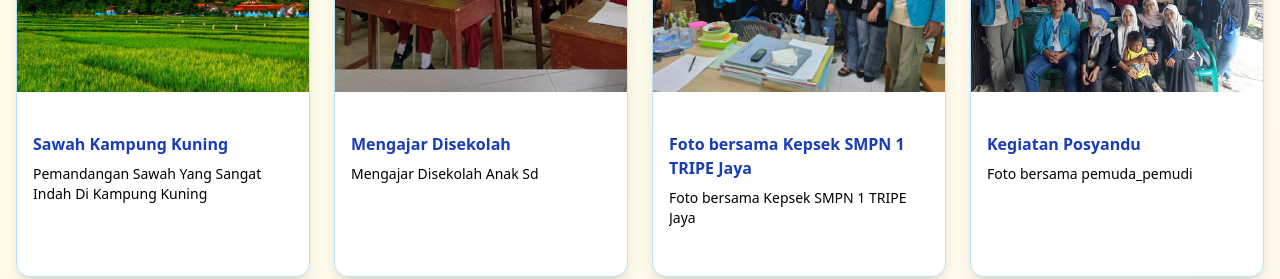
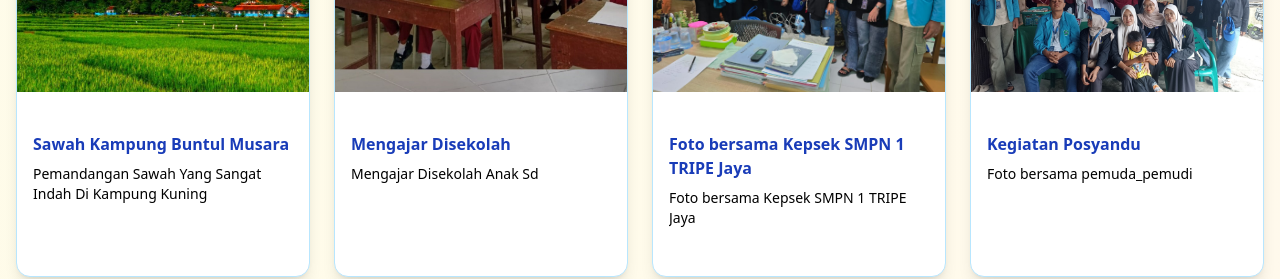
Before and after one commit to KevinMarpaung/webdesa-Buntul-Musara, a Next.js app: page /galeri in a window 1280 px wide. Shown: the part 1080-1359 px from the top of the page. Built offline with nearby package versions, Linux system fonts and the light colour scheme.

Commit message:
add foto

```diff
--- a/app/galeri/page.tsx
+++ b/app/galeri/page.tsx
@@ -54,7 +54,7 @@ export default function GaleriPage() {
     },
     {
       id: 7,
-      title: "Sawah Kampung Kuning",
+      title: "Sawah Kampung Buntul Musara",
       category: "Pemandangan",
       image: "sawah.jpg",
       description: "Pemandangan Sawah Yang Sangat Indah Di Kampung Kuning",
```
